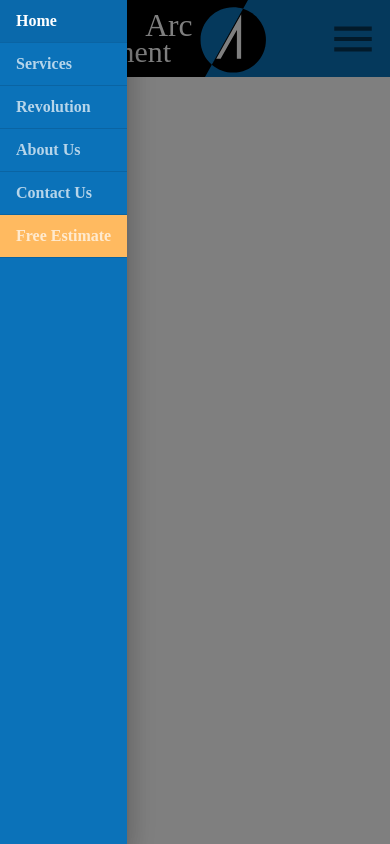
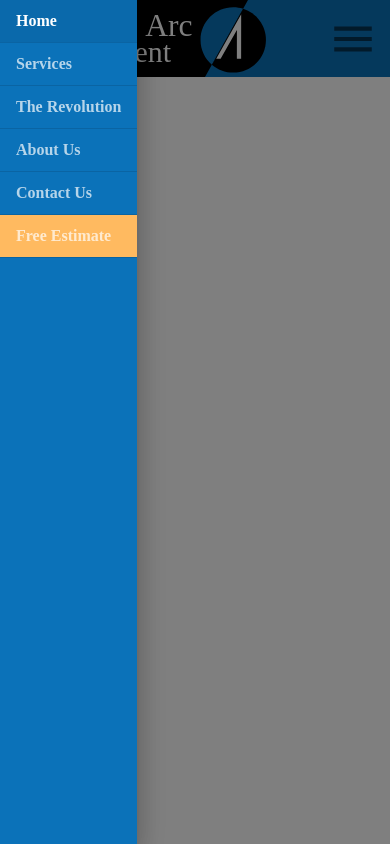
Before and after one commit to mechurak/react-material-study, a React (Create React App) app: page / in a window 390 px wide. Both pictures are taken after a click on the button 353 px from the left and 38 px from the top of the page. Built offline with nearby package versions, Linux system fonts and the light colour scheme; the HTML template or start-up script is replaced by a standard one.

Commit message:
Refactor listItems (47. Section Cleanup Continued)

```diff
--- a/src/components/ui/Header.js
+++ b/src/components/ui/Header.js
@@ -165,7 +165,7 @@ export default function Header(props) {
       activeIndex: 1,
       ariaOwns: anchorEl ? "simple-menu" : undefined,
       ariaHaspopup: anchorEl ? "true" : undefined,
-      mouseOver: event => handleClick(event),
+      mouseOver: (event) => handleClick(event),
     },
     { name: "The Revolution", link: "/revolution", activeIndex: 2 },
     { name: "About Us", link: "/about", activeIndex: 3 },
@@ -199,6 +199,7 @@ export default function Header(props) {
       >
         {routes.map((route, index) => (
           <Tab
+            key={`${route}${index}`}
             className={classes.tab}
             component={Link}
             to={route.link}
@@ -220,6 +221,7 @@ export default function Header(props) {
         classes={{ paper: classes.menu }}
         MenuListProps={{ onMouseLeave: handleClose }}
         elevation={0}
+        keepMounted
       >
         {menuOptions.map((option, i) => (
           <MenuItem
@@ -252,116 +254,31 @@ export default function Header(props) {
         classes={{ paper: classes.drawer }}
       >
         <List disablePadding>
+          {routes.map(route => (
             <ListItem
+              divider
+              key={`${route}${route.activeIndex}`}
+              button
+              component={Link}
+              to={route.link}
+              selected={value === route.activeIndex}
               onClick={() => {
                 setOpenDrawer(false);
-              setValue(0);
+                setValue(route.activeIndex);
               }}
-            divider
-            button
-            component={Link}
-            to="/"
-            selected={value === 0}
             >
               <ListItemText
                 className={
-                value === 0
+                  value === route.activeIndex
                     ? [classes.drawerItem, classes.drawerItemSelected]
                     : classes.drawerItem
                 }
                 disableTypography
               >
-              Home
+                {route.name}
               </ListItemText>
             </ListItem>
-          <ListItem
-            onClick={() => {
-              setOpenDrawer(false);
-              setValue(1);
-            }}
-            divider
-            button
-            component={Link}
-            to="/services"
-            selected={value === 1}
-          >
-            <ListItemText
-              className={
-                value === 1
-                  ? [classes.drawerItem, classes.drawerItemSelected]
-                  : classes.drawerItem
-              }
-              disableTypography
-            >
-              Services
-            </ListItemText>
-          </ListItem>
-          <ListItem
-            onClick={() => {
-              setOpenDrawer(false);
-              setValue(2);
-            }}
-            divider
-            button
-            component={Link}
-            to="/revolution"
-            selected={value === 2}
-          >
-            <ListItemText
-              className={
-                value === 2
-                  ? [classes.drawerItem, classes.drawerItemSelected]
-                  : classes.drawerItem
-              }
-              disableTypography
-            >
-              Revolution
-            </ListItemText>
-          </ListItem>
-          <ListItem
-            onClick={() => {
-              setOpenDrawer(false);
-              setValue(3);
-            }}
-            divider
-            button
-            component={Link}
-            to="/about"
-            selected={value === 3}
-          >
-            <ListItemText
-              className={
-                value === 3
-                  ? [classes.drawerItem, classes.drawerItemSelected]
-                  : classes.drawerItem
-              }
-              disableTypography
-            >
-              About Us
-            </ListItemText>
-          </ListItem>
-          <ListItem
-            onClick={() => {
-              setOpenDrawer(false);
-              setValue(4);
-            }}
-            divider
-            button
-            component={Link}
-            to="/contact"
-            selected={value === 4}
-          >
-            <ListItemText
-              className={
-                value === 4
-                  ? [classes.drawerItem, classes.drawerItemSelected]
-                  : classes.drawerItem
-              }
-              disableTypography
-            >
-              Contact Us
-            </ListItemText>
-          </ListItem>
+          ))}
           <ListItem
             onClick={() => {
               setOpenDrawer(false);
```
Lines whose indentation alone changed are shown as unchanged.
